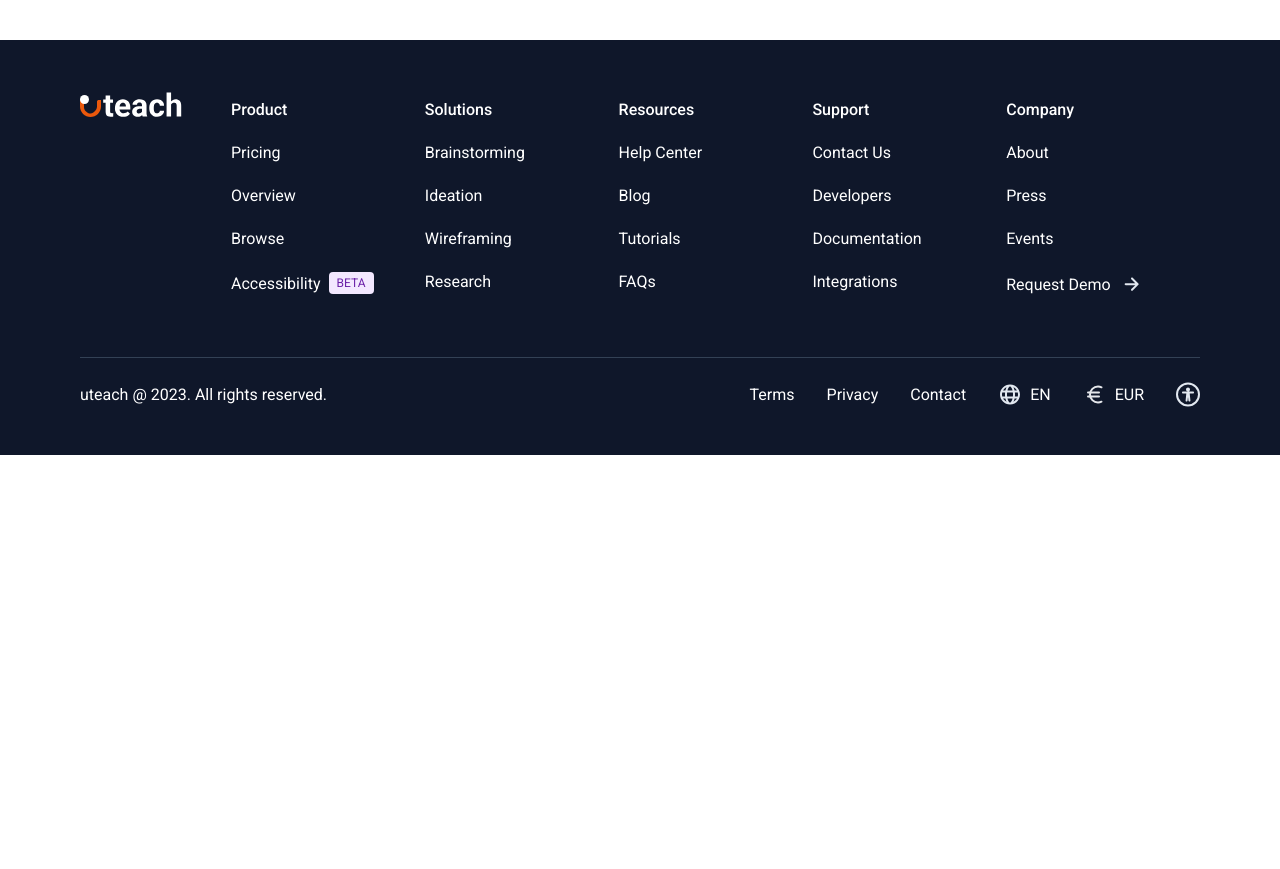
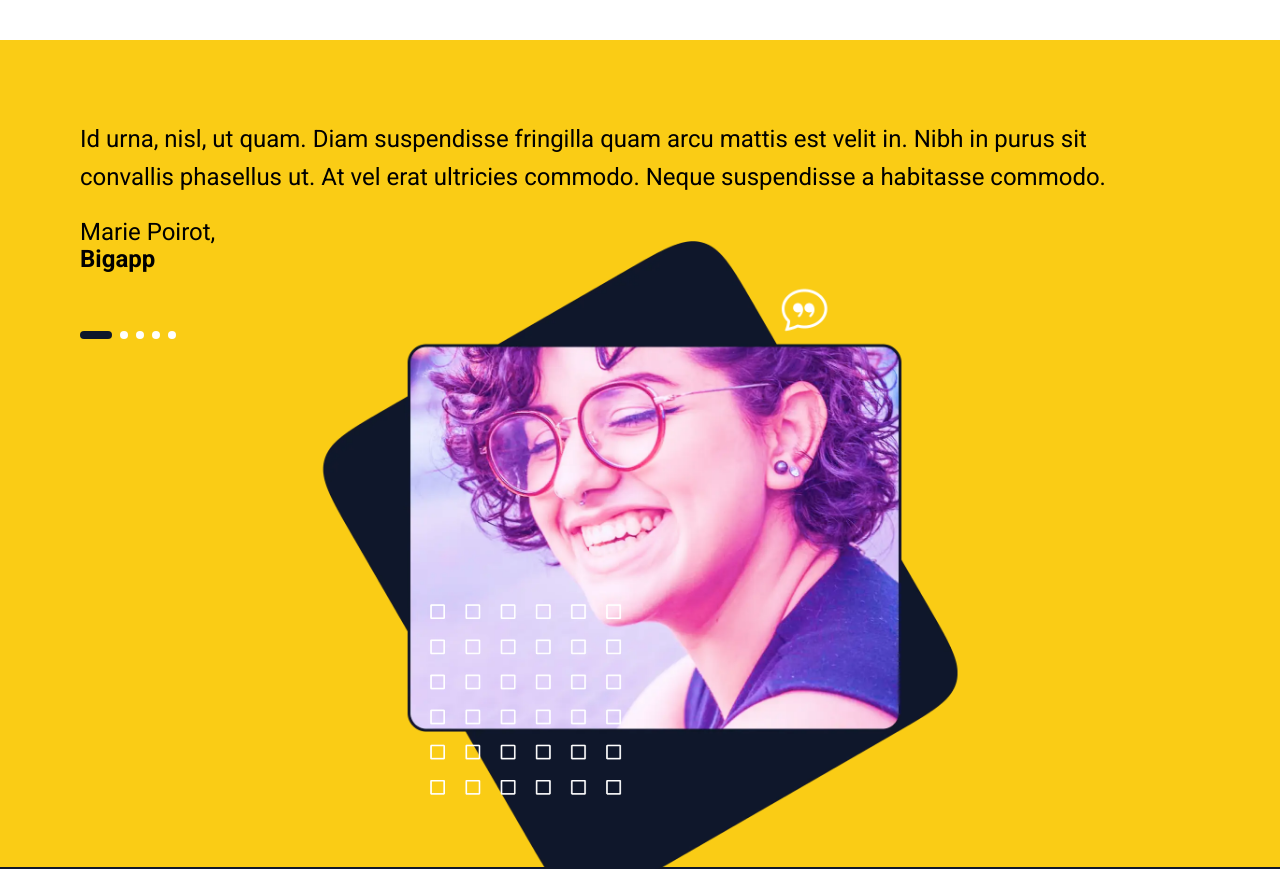
Before and after one commit to andre-rosatto/andre-rosatto-buzzvel_fe_test_2025, a Next.js app: page / in a window 1280 px wide. Shown: the part 2340-3209 px from the top of the page. Before the commit the page ends 2795 px from the top, so only its background shows below. Built offline with nearby package versions, Linux system fonts and the light colour scheme.

Commit message:
main content

```diff
--- a/src/pages/index.js
+++ b/src/pages/index.js
@@ -125,7 +125,7 @@ export default function Home() {
           </section>
 
           {/* An all-in-one app that makes it easier */}
-          <section className={styles.section}>
+          <section className={`${styles.section} ${styles.sectionScreen}`}>
             <div className={styles.sectionTextContainer}>
               <h2 className={styles.sectionTitle}>
                 An&nbsp;
@@ -271,6 +271,82 @@ export default function Home() {
               </div>
             </div>
           </section>
+
+          {/* testimonials */}
+          <section className={`${styles.section} ${styles.sectionTestimonial}`}>
+            <div className={styles.testimonial}>
+              <svg
+                width='48'
+                height='48'
+                viewBox='0 0 48 48'
+                fill='none'
+                xmlns='http://www.w3.org/2000/svg'
+                className={styles.testimonialArrow}
+              >
+                <path
+                  fillRule='evenodd'
+                  clipRule='evenodd'
+                  d='M32.341 8.90901C33.2197 9.78769 33.2197 11.2123 32.341 12.091L20.432 24L32.341 35.909C33.2197 36.7877 33.2197 38.2123 32.341 39.091C31.4623 39.9697 30.0377 39.9697 29.159 39.091L15.659 25.591C14.7803 24.7123 14.7803 23.2877 15.659 22.409L29.159 8.90901C30.0377 8.03033 31.4623 8.03033 32.341 8.90901Z'
+                  fill='white'
+                />
+              </svg>
+
+              <div className={styles.testimonialTextContainer}>
+                <p className={styles.sectionText}>
+                  Id urna, nisl, ut quam. Diam suspendisse fringilla quam arcu
+                  mattis est velit in. Nibh in purus sit convallis phasellus ut.
+                  At vel erat ultricies commodo. Neque suspendisse a habitasse
+                  commodo.
+                </p>
+                <p className={styles.sectionText}>
+                  Marie Poirot,
+                  <span className={styles.testimonialAuthor}>Bigapp</span>
+                </p>
+                <div className={styles.testimonialPipsContainer}>
+                  <span
+                    className={`${styles.testimonialPip} ${styles.testimonialPipSelected}`}
+                  ></span>
+                  <span className={styles.testimonialPip}></span>
+                  <span className={styles.testimonialPip}></span>
+                  <span className={styles.testimonialPip}></span>
+                  <span className={styles.testimonialPip}></span>
+                </div>
+              </div>
+
+              <div className={styles.testimonialImageContainer}>
+                <Image
+                  src='/assets/testimonial.webp'
+                  alt='testimonial author'
+                  fill
+                  sizes='(max-width: 875px) 125px, 100%'
+                  style={{ objectFit: 'contain' }}
+                />
+                <Image
+                  src='/assets/decoration.webp'
+                  alt='testimonial decoration'
+                  width={155}
+                  height={155}
+                  className={styles.testimonalDecoration}
+                />
+              </div>
+
+              <svg
+                width='48'
+                height='48'
+                viewBox='0 0 48 48'
+                fill='none'
+                xmlns='http://www.w3.org/2000/svg'
+                className={styles.testimonialArrow}
+              >
+                <path
+                  fillRule='evenodd'
+                  clipRule='evenodd'
+                  d='M15.659 8.90901C16.5377 8.03033 17.9623 8.03033 18.841 8.90901L32.341 22.409C33.2197 23.2877 33.2197 24.7123 32.341 25.591L18.841 39.091C17.9623 39.9697 16.5377 39.9697 15.659 39.091C14.7803 38.2123 14.7803 36.7877 15.659 35.909L27.568 24L15.659 12.091C14.7803 11.2123 14.7803 9.78769 15.659 8.90901Z'
+                  fill='#0F172A'
+                />
+              </svg>
+            </div>
+          </section>
         </main>
         <Footer />
       </div>
--- a/src/styles/Home.module.css
+++ b/src/styles/Home.module.css
@@ -84,6 +84,9 @@
   gap: 3rem;
 }
 
+.sectionScreen {
+}
+
 .sectionStudentsImage {
   position: relative;
   width: 624px;
@@ -152,6 +155,66 @@
   left: 4%;
 }
 
+.sectionTestimonial {
+  background-color: var(--secondary-color);
+}
+
+.testimonial {
+  display: flex;
+  align-items: center;
+  gap: 1rem;
+}
+
+.testimonialArrow {
+  flex-shrink: 0;
+}
+
+.testimonialTextContainer {
+  display: flex;
+  flex-direction: column;
+  gap: 1rem;
+  margin-right: 2rem;
+}
+
+.testimonialAuthor {
+  font-weight: 700;
+  display: block;
+  line-height: 1rem;
+}
+
+.testimonialPipsContainer {
+  display: flex;
+  gap: 0.5rem;
+  margin-top: 3rem;
+}
+
+.testimonialPip {
+  height: 0.5rem;
+  aspect-ratio: 1;
+  background-color: var(--bg-color);
+  border-radius: 0.5rem;
+}
+
+.testimonialPipSelected {
+  aspect-ratio: 4;
+  background-color: var(--primary-color);
+}
+
+.testimonialImageContainer {
+  width: 528px;
+  position: relative;
+  aspect-ratio: 1;
+  flex-shrink: 0;
+  transform: scale(1.25);
+  margin: -3rem 0;
+}
+
+.testimonalDecoration {
+  position: absolute;
+  left: 18%;
+  bottom: 16%;
+}
+
 @media screen and (max-width: 1300px) {
   .section {
     flex-direction: column;
@@ -160,6 +223,14 @@
 
   .sectionParticlesContainer {
     transform: translateX(15%) translateY(-35%);
+  }
+
+  .testimonial {
+    flex-direction: column;
+  }
+
+  .testimonialArrow {
+    display: none;
   }
 }
 
@@ -212,6 +283,10 @@
     gap: 1.5rem;
   }
 
+  .sectionScreen {
+    margin-bottom: 5rem;
+  }
+
   .sectionScreenIntroText {
     display: block;
   }
@@ -239,4 +314,18 @@
   .sectionCardsContainer {
     bottom: -25%;
   }
+
+  .testimonialPipsContainer {
+    margin-top: 1rem;
+  }
+
+  .testimonialImageContainer {
+    width: 100%;
+    margin: 0;
+  }
+
+  .testimonalDecoration {
+    left: 20%;
+    bottom: 0;
+  }
 }
```
Also changed, not shown: public/assets/decoration.webp (added), public/assets/testimonial.webp (added).
